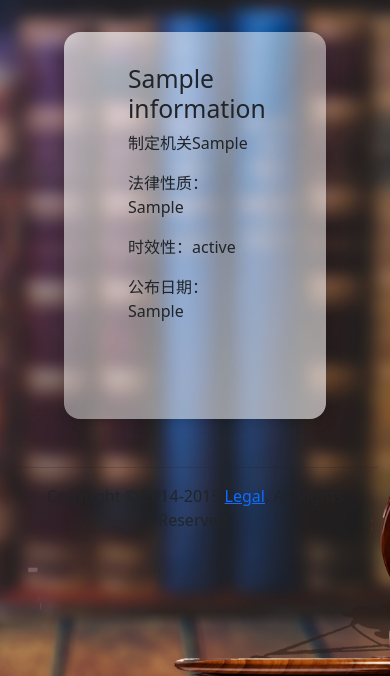
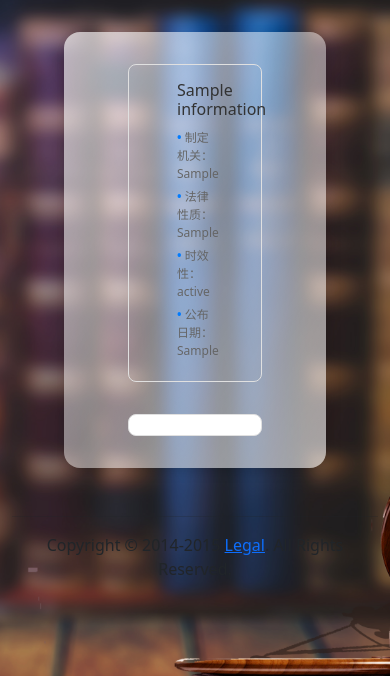
Before and after one commit to ling-yuan/Legal-Knowledge-System, a Django app: a page that uses Legal_Knowledge_System/app/templates/law_detail.html in a window 390 px wide. Shown: the part 56-732 px from the top of the page. Run offline with Django 5.2, Linux system fonts and the light colour scheme; tables that the repository leaves empty hold one stand-in row (values such as "Sample post"); some libraries are stand-ins or nearby versions.

Commit message:
modify: 优化法律详情页样式及响应式布局

```diff
--- a/Legal_Knowledge_System/app/static/css/lawdetail.css
+++ b/Legal_Knowledge_System/app/static/css/lawdetail.css
@@ -20,10 +20,97 @@
 
 }
 
-.detail-info {}
+.detail-info {
+    padding: 1rem 3rem;
+    border: 1px solid #e0e0e0;
+    border-radius: 8px;
+}
 
 .detail-file {
-    margin: 2rem 0;
-    border-radius: 1rem;
+    margin-top: 20px;
+    padding: 10px;
+    margin-top: 2rem;
+    background-color: #ffffff;
+    border: 1px solid #e0e0e0;
+    border-radius: 8px;
+    /* border-radius: 1rem; */
     overflow: hidden;
 }
+
+
+.law-name {
+    color: #333;
+    font-size: 24px;
+    margin-bottom: 10px;
+}
+
+.law-office,
+.law-type,
+.law-status,
+.law-publish {
+    color: #666;
+    font-size: 16px;
+    margin: 5px 0;
+}
+
+.law-office::before,
+.law-type::before,
+.law-status::before,
+.law-publish::before {
+    content: "• ";
+    color: #007BFF;
+    font-weight: bold;
+}
+
+/* 响应式字体大小 */
+@media (max-width: 1200px) {
+    .law-name {
+        font-size: 22px;
+    }
+
+    .law-office,
+    .law-type,
+    .law-status,
+    .law-publish {
+        font-size: 15px;
+    }
+}
+
+@media (max-width: 992px) {
+    .law-name {
+        font-size: 20px;
+    }
+
+    .law-office,
+    .law-type,
+    .law-status,
+    .law-publish {
+        font-size: 14px;
+    }
+}
+
+@media (max-width: 768px) {
+    .law-name {
+        font-size: 18px;
+    }
+
+    .law-office,
+    .law-type,
+    .law-status,
+    .law-publish {
+        font-size: 13px;
+    }
+}
+
+@media (max-width: 576px) {
+    .law-name {
+        font-size: 16px;
+    }
+
+    .law-office,
+    .law-type,
+    .law-status,
+    .law-publish {
+        font-size: 12px;
+    }
+}
--- a/Legal_Knowledge_System/app/templates/components/viewfile.html
+++ b/Legal_Knowledge_System/app/templates/components/viewfile.html
@@ -3,15 +3,17 @@
     <iframe id="docview"
             src="https://view.officeapps.live.com/op/view.aspx?src=https://{{ domain }}{% url "law_file" law.id %}.{{ law.filetype }}"
             width="100%"
-            height="600px"></iframe>
+            height="800px">This is an embedded
+        <a target='_blank' href='https://office.com'>Microsoft Office</a> document, powered by
+        <a target='_blank' href='https://office.com/webapps'>Office Online</a>.</iframe>
 {% elif 'pdf' in law.filetype %}
     <iframe id="pdfview"
             src="https://{{ domain }}{% url "law_file" law.id %}.{{ law.filetype }}"
             width="100%"
-            height="600px"></iframe>
+            height="800px"></iframe>
 {% elif "html" in law.filetype %}
     <iframe id="htmlview"
             src="https://{{ domain }}{% url "law_file" law.id %}.{{ law.filetype }}"
             width="100%"
-            height="600px"></iframe>
+            height="800px"></iframe>
 {% endif %}
--- a/Legal_Knowledge_System/app/templates/law_detail.html
+++ b/Legal_Knowledge_System/app/templates/law_detail.html
@@ -5,11 +5,11 @@
     <div class="detail-container">
         <div class="detail-box">
             <div class="detail-info">
-                <h2>{{ law.name }}</h2>
-                <p>制定机关{{ law.office }}</p>
-                <p>法律性质：{{ law.lawtype }}</p>
-                <p>时效性：{{ law.status }}</p>
-                <p>公布日期：{{ law.publish }}</p>
+                <h2 class="law-name">{{ law.name }}</h2>
+                <p class="law-office">制定机关：{{ law.office }}</p>
+                <p class="law-type">法律性质：{{ law.lawtype }}</p>
+                <p class="law-status">时效性：{{ law.status }}</p>
+                <p class="law-publish">公布日期：{{ law.publish }}</p>
             </div>
             <div class="detail-file">{% include "components/viewfile.html" %}</div>
         </div>
```
